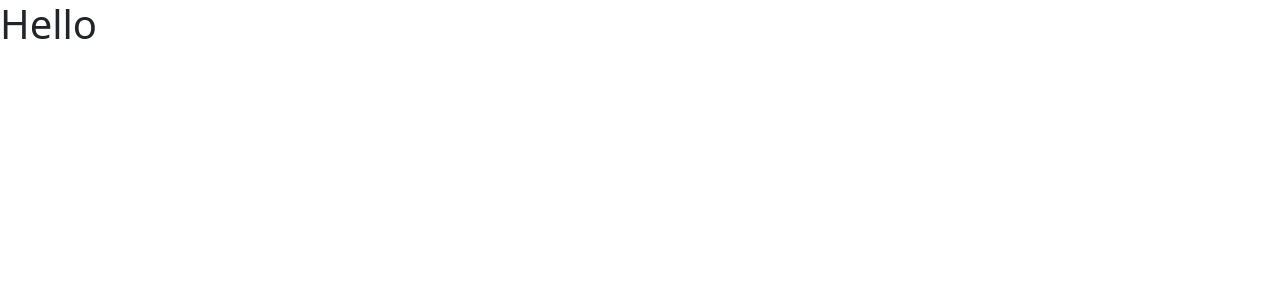
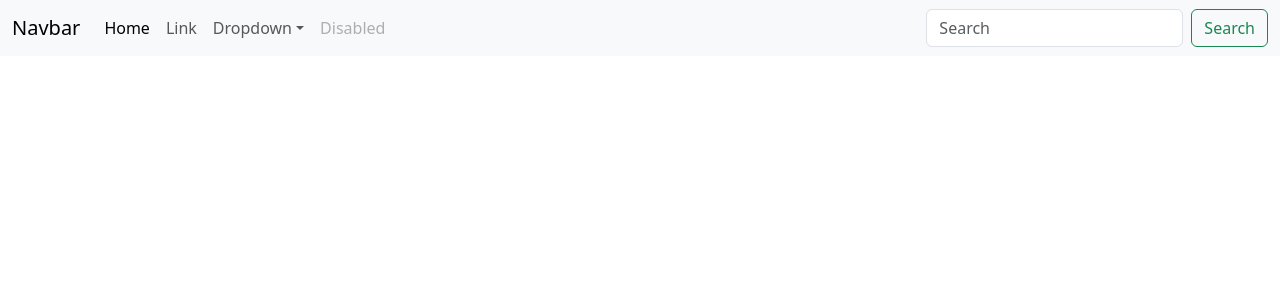
Before and after one commit to saurav-95-dev/React-Redux-CRUD, a React (Vite) app: page / in a window 1280 px wide. Shown: the top 300 px of the page. Built offline with nearby package versions, Linux system fonts and the light colour scheme.

Commit message:
Navbar added

```diff
--- a/src/App.jsx
+++ b/src/App.jsx
@@ -1,5 +1,5 @@
 import React, { useEffect } from "react";
-
+import Navbar from "./components/Navbar.jsx";
 
 
 export default function App(){
@@ -7,7 +7,7 @@
     return(
 
         <>
-         <h1>Hello</h1>
+         <Navbar/>
         </>
 
     )
--- a/src/components/Navbar.jsx
+++ b/src/components/Navbar.jsx
@@ -0,0 +1,46 @@
+import React from "react";
+
+export default function App(){
+
+    return(
+        <div>
+            <nav class="navbar navbar-expand-lg bg-body-tertiary">
+  <div class="container-fluid">
+    <a class="navbar-brand" href="#">Navbar</a>
+    <button class="navbar-toggler" type="button" data-bs-toggle="collapse" data-bs-target="#navbarSupportedContent" aria-controls="navbarSupportedContent" aria-expanded="false" aria-label="Toggle navigation">
+      <span class="navbar-toggler-icon"></span>
+    </button>
+    <div class="collapse navbar-collapse" id="navbarSupportedContent">
+      <ul class="navbar-nav me-auto mb-2 mb-lg-0">
+        <li class="nav-item">
+          <a class="nav-link active" aria-current="page" href="#">Home</a>
+        </li>
+        <li class="nav-item">
+          <a class="nav-link" href="#">Link</a>
+        </li>
+        <li class="nav-item dropdown">
+          <a class="nav-link dropdown-toggle" href="#" role="button" data-bs-toggle="dropdown" aria-expanded="false">
+            Dropdown
+          </a>
+          <ul class="dropdown-menu">
+            <li><a class="dropdown-item" href="#">Action</a></li>
+            <li><a class="dropdown-item" href="#">Another action</a></li>
+            <li> class="dropdown-divider"</li>
+            <li><a class="dropdown-item" href="#">Something else here</a></li>
+          </ul>
+        </li>
+        <li class="nav-item">
+          <a class="nav-link disabled" aria-disabled="true">Disabled</a>
+        </li>
+      </ul>
+      <form class="d-flex" role="search">
+        <input class="form-control me-2" type="search" placeholder="Search" aria-label="Search"/>
+        <button class="btn btn-outline-success" type="submit">Search</button>
+      </form>
+    </div>
+  </div>
+</nav>
+        </div>
+    )
+
+}
```
Also changed, not shown: src/components/Card.jsx (added).
